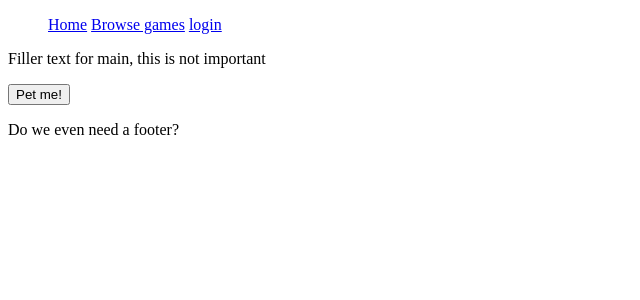
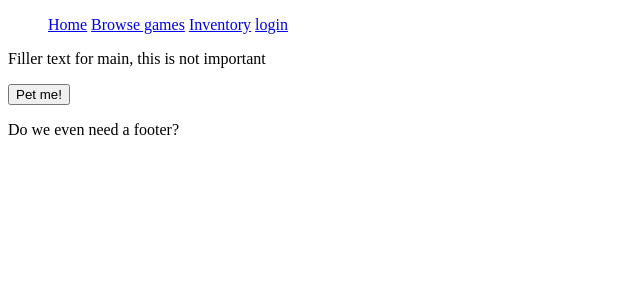
Before and after one commit to henrithortouch/g621-gameshop, a Django app: page / in a window 1280 px wide. Shown: the top 300 px of the page, without its empty margins (0-640 px from the left). Run offline with Django 3.2, Linux system fonts and the light colour scheme.

Commit message:
Create inventory page

```diff
--- a/g621/urls.py
+++ b/g621/urls.py
@@ -17,11 +17,12 @@ Including another URLconf
 from django.contrib import admin
 "from django.urls import path"
 from django.conf.urls import url
-from gameshop.views import about, home, login
+from gameshop.views import about, home, login, inventory
 
 urlpatterns = [
     url('admin/', admin.site.urls),
     url(r'^$', home),
     url(r'^about/$', about),
     url(r'^login/$', login),
+    url(r'^inventory/$', inventory),
 ]
--- a/gameshop/templates/gameshop/header.html
+++ b/gameshop/templates/gameshop/header.html
@@ -1,5 +1,6 @@
 <ul>
     <a href="home">Home</a>
     <a href="games">Browse games</a>
+    <a href="inventory">Inventory</a>
     <a href="login">login</a>
 </ul>
--- a/gameshop/views.py
+++ b/gameshop/views.py
@@ -2,17 +2,19 @@ from django.shortcuts import render
 from django.http import HttpResponse, Http404
 from django.template import loader
 
-# Täällä on sit täbei
+
 def about(request):
-	return HttpResponse("about page")
+    return HttpResponse("about page")
 
 def home(request):
-	#return render(request, "gameshop/home.html", {}, content_type = 'text/html')
-	template = loader.get_template("gameshop/home.html")
-	context = {}
-	output = template.render(context)
-	return HttpResponse(output)
+    #return render(request, "gameshop/home.html", {}, content_type = 'text/html')
+    template = loader.get_template("gameshop/home.html")
+    context = {}
+    output = template.render(context)
+    return HttpResponse(output)
 
 def login(request):
-	return render(request, "gameshop/login.html", {})
-# Create your views here.
+    return render(request, "gameshop/login.html", {})
+
+def inventory(request):
+    return render(request, "gameshop/inventory.html")
```
Also changed, not shown: gameshop/templates/gameshop/inventory.html (added, +9 -0 lines), gameshop/templates/gameshop/Inventory/gamelist.html (added).
